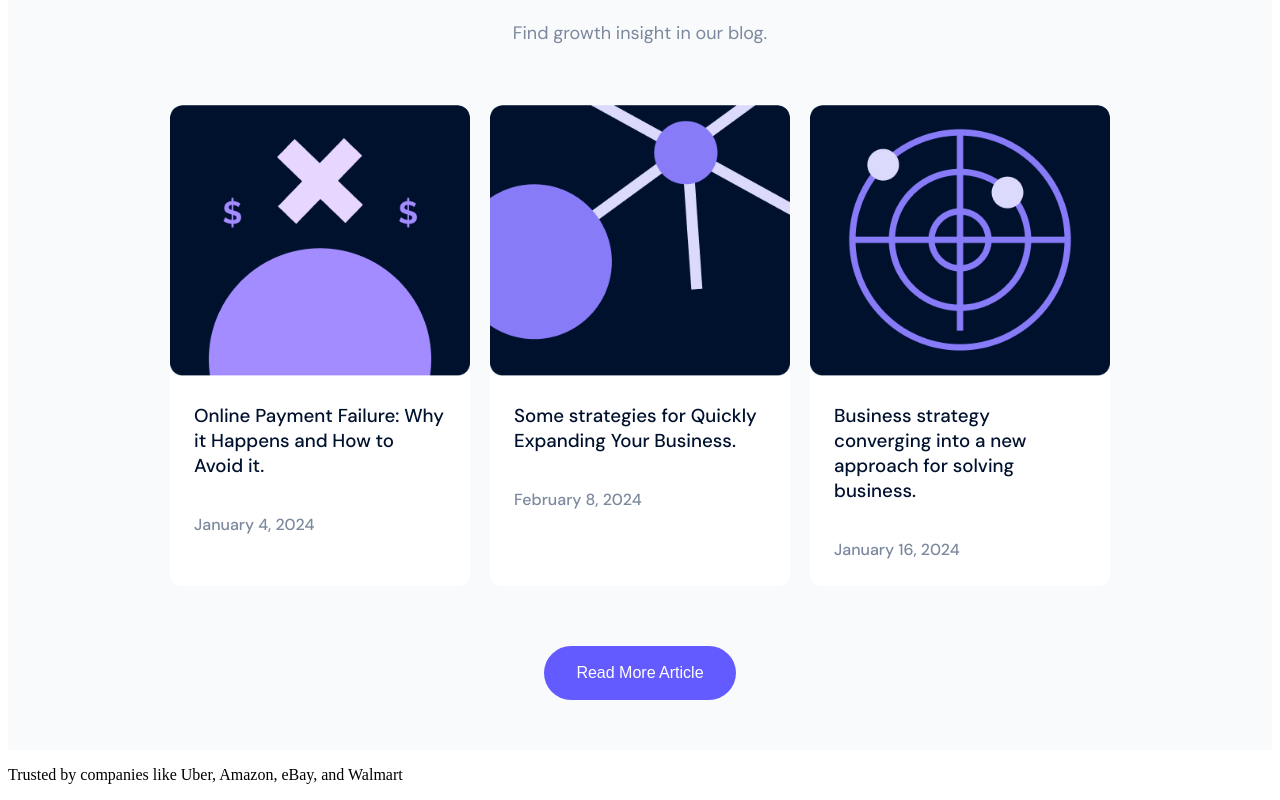
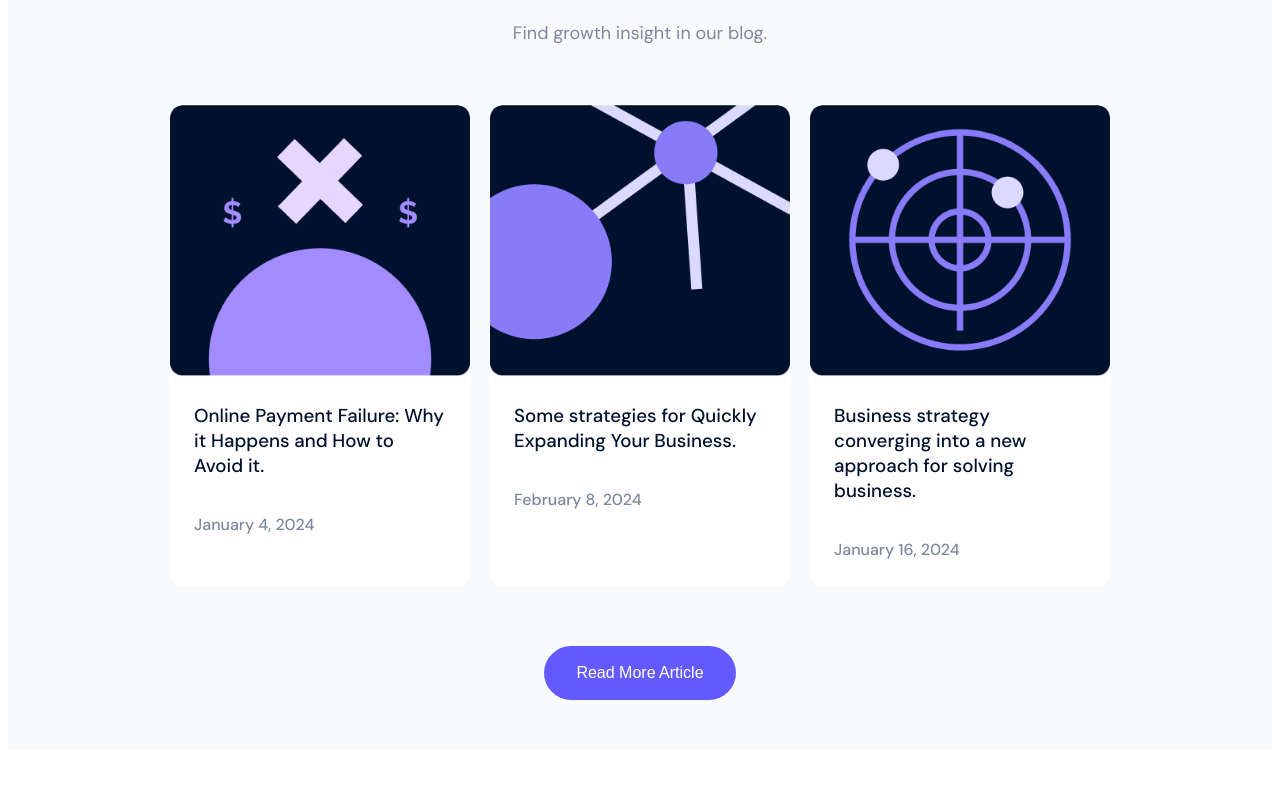
Before and after one commit to KyuzenDev/landing-page, a React (Vite) app: page / in a window 1280 px wide. Shown: the part 4928-5728 px from the top of the page. After the commit the page ends 5694 px from the top, so only its background shows below. Built offline with nearby package versions, Linux system fonts and the light colour scheme.

Commit message:
07/02/2025

```diff
--- a/src/components/Footer.jsx
+++ b/src/components/Footer.jsx
@@ -4,7 +4,7 @@ import React from "react";
 const Footer = () => {
   return (
     <footer className="footer">
-      <p>Trusted by companies like Uber, Amazon, eBay, and Walmart</p>
+      <p></p>
     </footer>
   );
 };
```
